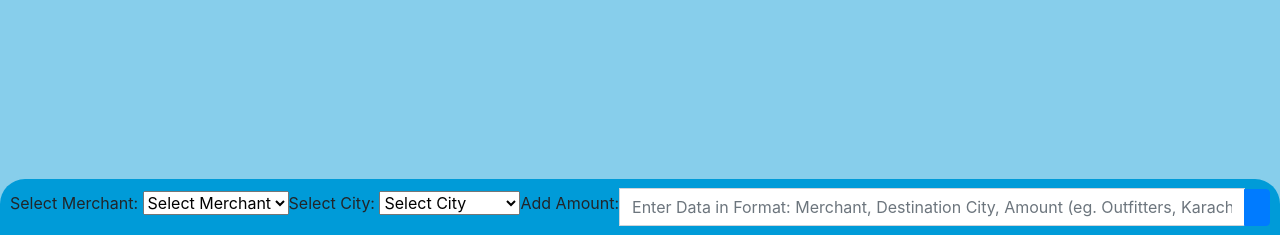
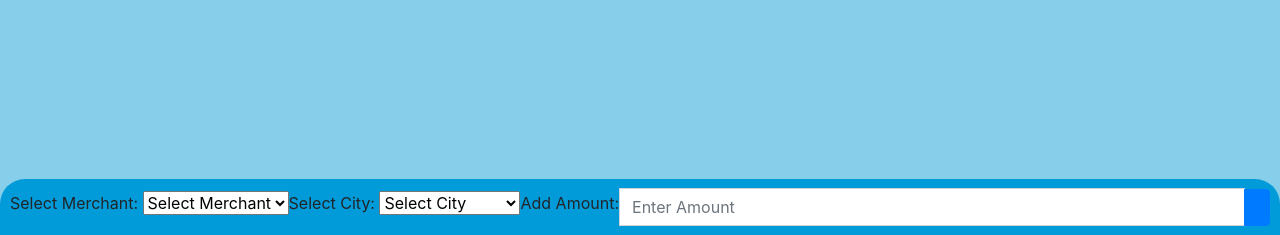
Before and after one commit to aliesal12/courier, a Flask app: page /app in a window 1280 px wide. Shown: the part 565-800 px from the top of the page. Run offline with Flask 3, Linux system fonts and the light colour scheme; some libraries are stand-ins or nearby versions.

Commit message:
newupdatea

```diff
--- a/templates/index.html
+++ b/templates/index.html
@@ -41,7 +41,7 @@
             type="text"
             id="messageInput"
             class="form-control"
-            placeholder="Enter Data in Format: Merchant, Destination City, Amount (eg. Outfitters, Karachi, 70000)"
+            placeholder="Enter Amount"
           />
           <div class="input-group-append">
             <!--button id="sendMessage" class="btn btn-primary">Send</button-->
@@ -182,7 +182,7 @@
         console.log({selectedMerchant})
         console.log({message})
         if(!selectedCity || !selectedMerchant || ! message){
-          alert("Please enter data in the format: Merchant, Destination City, Amount");
+          alert("Please enter relevant Data");
             return;
         }else {
 
```
